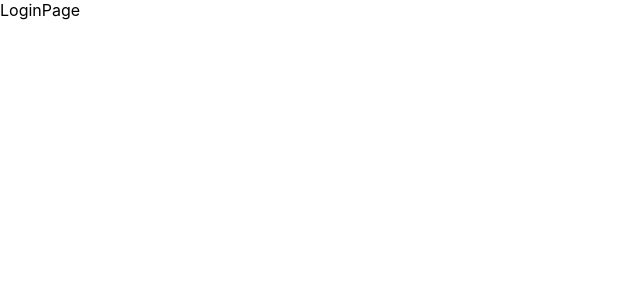
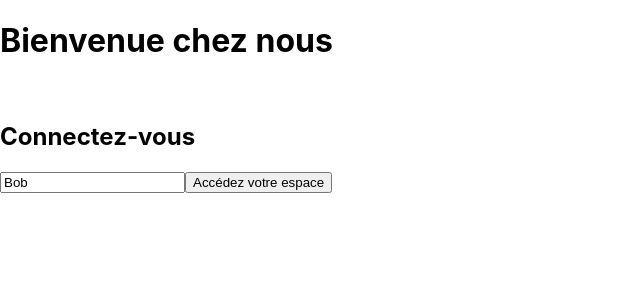
Before and after one commit to SylvainGUERRIN/crazee-burger, a React (Create React App) app: page / in a window 1280 px wide. Shown: the top 300 px of the page, without its empty margins (0-640 px from the left). Built offline with nearby package versions, Linux system fonts and the light colour scheme.

Commit message:
✨ F01: LOGIN > Addtitle and form

```diff
--- a/src/components/pages/LoginPage.js
+++ b/src/components/pages/LoginPage.js
@@ -1,5 +1,30 @@
+import { useState } from "react"
+
 export default function LoginPage() {
+//state
+const [inputValue, setInputValue] = useState("Bob")
+
+//comportement
+const handleSubmit = (event) => {
+    event.preventDefault()
+    alert(`Bonjour ${inputValue}`)
+    setInputValue("")
+ }
+
+ const handleChange = (event) => {
+    setInputValue(event.target.value)
+  }
+
+//affichage
   return (
-    <div>LoginPage</div>
+    <div>
+        <h1>Bienvenue chez nous</h1>
+        <br></br>
+        <h2>Connectez-vous</h2>
+        <form action="submit" onSubmit={handleSubmit}>
+            <input value={inputValue} onChange={handleChange} type="text" placeholder="Entrez votre prénom..." required />
+            <button>Accédez votre espace</button>
+        </form>
+    </div>
   )
 }
```
